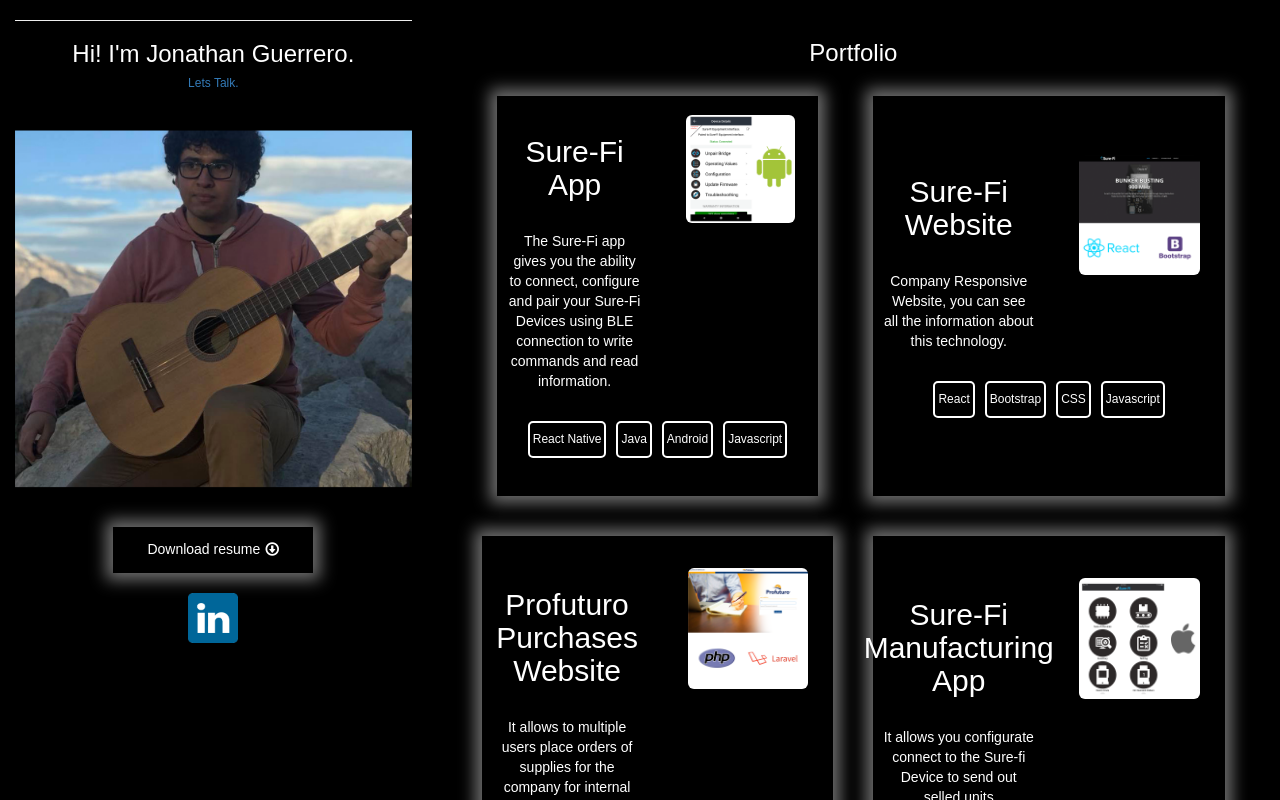
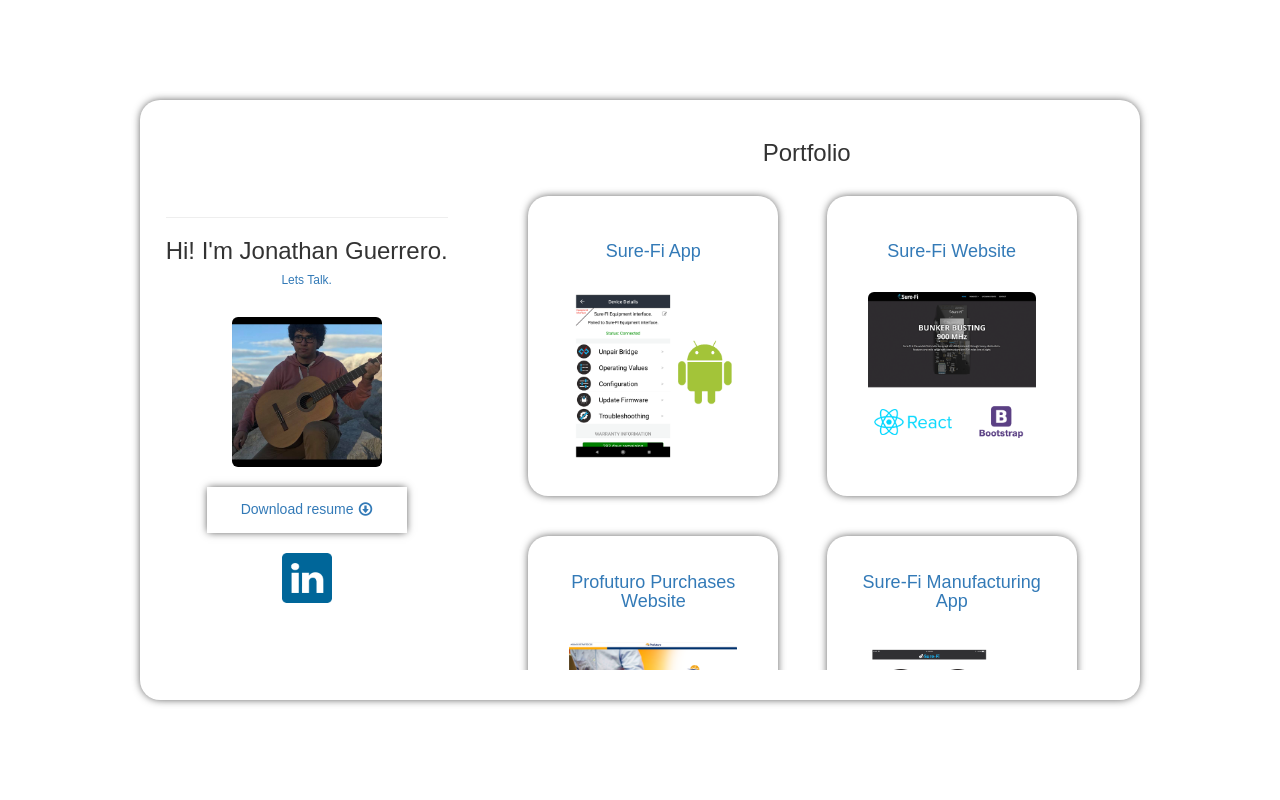
Before and after one commit to guerjon/personal_website, a React (Create React App) app: page / in a window 1280 px wide. Shown: the top 800 px of the page. Built offline with nearby package versions, Linux system fonts and the light colour scheme.

Commit message:
background changes

```diff
--- a/package.json
+++ b/package.json
@@ -2,8 +2,9 @@
   "name": "personal_web_site",
   "version": "0.1.0",
   "private": true,
-  "homepage" : "./",
+  "homepage": "./",
   "dependencies": {
+    "mo-js": "^0.288.2",
     "react": "^16.3.2",
     "react-bootstrap": "^0.32.1",
     "react-dom": "^16.3.2",
--- a/src/App.css
+++ b/src/App.css
@@ -1,12 +1,24 @@
+
+
 html{
   --purple: rgb(160,124,253);
-  background:black;
+  --background-color:white;
+  --font-color: black;
+  --over-color: #FAFAFA;
+  background: var(--background-color);
+  color: var(--font-color);
 }
+
+
+a {
+  text-decoration: none !important; /* no underline */
+}
+
 
 .App {
   text-align: center;
-  background: black;
   font-size: sans-serif;
+
 }
 
 .App-logo {
@@ -18,7 +30,6 @@
   background-color: #222;
   height: 50px;
   padding: 20px;
-  color: white;
 }
 
 .App-title {
@@ -27,10 +38,6 @@
 
 .App-intro {
   font-size: large;
-}
-
-.container-photo {
-  background:red;
 }
 
 .header-image{
@@ -77,7 +84,7 @@
 .string-container{
   margin-left: 5%;
   width: 100%;
-  color:rgb(223,219,116);
+
 }
 
 .number-container{
@@ -103,15 +110,15 @@
 }
 
 .portfolio-container{
-  color:white;
   text-align: center;
   display: flex;
-  flex-direction: column;
+  flex-direction: row;
   align-items: center;
   justify-content: center;
   flex-wrap: wrap;
   width: 100%;
-
+  max-width: 100%;
+  overflow: scroll;
 }
 
 .remove-btn-style{
@@ -121,19 +128,25 @@
 }
 
 .portfolio-item{
-  color:white;
   display: flex;
   align-items: center;
   justify-content: center;
   flex-direction: column;
-  padding:10px;
+  width: 100%;
+  margin:0;
+}
+
+.resume-button-container{
+  text-decoration: none;
+}
+
+.resume-button{
 
 }
 
 .resume-button{
     width:200px;
     background:none;
-    color:white;
     border-radius : 5 ;
     display:flex;
     align-items: center;
@@ -179,10 +192,6 @@
   margin-bottom: 20px;
 }
 
-.horizontal-normal-margin{
-  margin-right: 20px;
-  margin-left: 20px;
-}
 
 .align-items{
   display: flex;
@@ -191,13 +200,13 @@
 }
 
 .box-shadow{
-  -webkit-box-shadow: 0px 0px 15px 7px rgba(255,255,255,0.43);
-  box-shadow: 0px 0px 15px 7px rgba(255,255,255,0.43);
+  -webkit-box-shadow: 0px 0px 8px -1px rgba(0,0,0,0.75);
+  -moz-box-shadow: 0px 0px 8px -1px rgba(0,0,0,0.75);
+  box-shadow: 0px 0px 8px -1px rgba(0,0,0,0.75);
 }
 
 .box-shadow:hover {
-  -webkit-box-shadow: 0px 0px 15px 7px rgba(255,255,255,0.90);
-  box-shadow: 0px 0px 15px 7px rgba(255,255,255,0.90);
+
 }
 
 .technologies-container{
@@ -236,24 +245,92 @@
   flex-direction: column;
 }
 
+
+@media screen and (min-width: 768px) {
+
+  .App{
+    display: flex;
+    align-items: center;
+    justify-content: center;
+    width: 100%;
+  }
+
+  .horizontal-normal-margin{
+    margin-right: 20px;
+    margin-left: 20px;
+  }
+
+
+}
+
+
 @media screen and (min-width: 1024px) {
+
   .portfolio-item{
-    height: 400px;
+    height: 300px;
+    width: 250px;
+    padding: 20px;
+    border-radius: 20px;
+    -webkit-box-shadow: 0px 0px 8px -1px rgba(0,0,0,0.75);
+    -moz-box-shadow: 0px 0px 8px -1px rgba(0,0,0,0.75);
+    box-shadow: 0px 0px 8px -1px rgba(0,0,0,0.75);
+  }
+
+  .portfolio-item:hover{
+    background: var(--over-color);
+    border-radius: 20px;
+
   }
 
   .me-image-container{
-    width: 400px;
+    width: 150px;
   }
 
   .image-container{
     width: 80%;
     margin-top: 0;
     margin-bottom: 0;
+
+  }
+
+  .picture-container{
+    height: 600px;
+    display: flex;
+    align-items: center;
+    justify-content: center;
+    flex-direction: column;
+  }
+
+  .App{
+    display: flex;
+    align-items: center;
+    justify-content: center;
+    width: 100%;
+    height: 100vh;
+  }
+
+  .app-container{
+    width: 1000px;
+    height : 600px;
+    border-radius: 20px;
+    background: white;
+    -webkit-box-shadow: 0px 0px 8px -1px rgba(0,0,0,0.75);
+    -moz-box-shadow: 0px 0px 8px -1px rgba(0,0,0,0.75);
+    box-shadow: 0px 0px 8px -1px rgba(0,0,0,0.75);
+
+  }
+
+  .portfolio-container{
+    height: 550px;
+  }
+
+  .resume-button:hover{
+    background: var(--over-color)
+  }
+
+  .horizontal-normal-margin{
+    margin-right: 20px;
+    margin-left: 20px;
   }
 
 }
-
-@keyframes App-logo-spin {
-  from { transform: rotate(0deg); }
-  to { transform: rotate(360deg); }
-}
--- a/src/App.js
+++ b/src/App.js
@@ -89,11 +89,10 @@
 }
 
 const Portfolio = () => {
-
   return(
     <Grid fluid={true}>
       <Row>
-        <Col xs={12} sm={12} md={6} lg={6}>
+        <Col xs={12} sm={12} md={6} lg={6} style={{padding:0}}>
           <PortfolioItem item={portfolio_items[0]} key={portfolio_items[0].url}/>
         </Col>
         <Col xs={12} sm={12} md={6} lg={6} style={{padding:0}}>
@@ -116,38 +115,27 @@
 
   return(
       <a href={url} tarjet="_blank">
-        <div className="portfolio-item box-shadow vertical-normal-margin horizontal-normal-margin">
+        <div className="portfolio-item vertical-normal-margin horizontal-normal-margin">
           <Row>
-            <Col xs={12} sm={12} md={6} lg={6}>
+            <Col xs={12} sm={12} md={6} lg={12}>
               <div className="vertical-align-and-space-around">
                 <div className="title-description-container">
-                  <h2>
+                  <h4>
                     {title}
-                  </h2>
+                  </h4>
                 </div>
                 <div className="description-container">
                   <div className="description">
-                    <p>
-                      {description}
-                    </p>
+
                   </div>
                 </div>
               </div>
             </Col>
-            <Col xs={12} sm={12} md={6} lg={6}>
+            <Col xs={12} sm={12} md={6} lg={12}>
                 <div className="flex-align">
                   <div className="image-container">
                     <Image src={img_ulr} alt="images/photo_no_available" responsive rounded/>
                   </div>
-                </div>
-            </Col>
-          </Row>
-          <Row>
-            <Col xs={12} sm={12} md={12} lg={12}>
-                <div className="technologies-container vertical-normal-margin">
-                  {
-                    technologies.map(x => <Technology name={x} key={x.name}/>)
-                  }
                 </div>
             </Col>
           </Row>
@@ -331,11 +319,12 @@
   render() {
     return (
       <div className="App">
-          <div>
+          <div className="app-container">
             <Grid fluid={true}>
               <Row >
-                <Col xs={12} sm={12} md={12} lg={4}>
-                  <div style={{ color:"white"}}>
+                <Col xs={12} sm={12} md={4} lg={4}>
+                  <div class="picture-container">
+                    <div >
                       <hr />
                       <h3>
                         Hi! I'm Jonathan Guerrero.
@@ -346,12 +335,12 @@
                         </h6>
                       </a>
                     </div>
-                  <div class=" vertical-normal-margin align-items">
+                    <div className=" vertical-normal-margin align-items">
                       <div className="me-image-container">
                         <Image className="my-image" src="images/me-square.png" alt="images/photo_no_available" rounded responsive/>
                       </div>
                     </div>
-                  <div style={{display:"flex",alignItems:"center",justifyContent:"center","flex-direction":"column"}}>
+                    <div style={{display:"flex",alignItems:"center",justifyContent:"center","flexDirection":"column"}}>
                       <a href={resume}>
                         <div className="resume-button box-shadow">
                           <div>
@@ -371,8 +360,9 @@
                         </a>
                       </div>
                     </div>
+                  </div>
                 </Col>
-                <Col xs={12} sm={12} md={12} lg={8}>
+                <Col xs={12} sm={12} md={8} lg={8}>
                   <div style={{flex:1,padding:20}}>
                     <div className="portfolio-container">
                       <h3>
@@ -385,6 +375,7 @@
               </Row>
             </Grid>
           </div>
+
        </div>
     );
   }
@@ -406,3 +397,18 @@
                 </Col>
 
 */
+
+
+/*
+          <Row>
+            <Col xs={12} sm={12} md={12} lg={12}>
+                <div className="technologies-container vertical-normal-margin">
+                  {
+                    technologies.map(x => <Technology name={x} key={x.name}/>)
+                  }
+                </div>
+            </Col>
+          </Row>
+
+
+*/
```
Also changed, not shown: src/images/sky.gif (added), 12 other files (tests, documents, lock files or other folders). Lines whose indentation alone changed are shown as unchanged.
